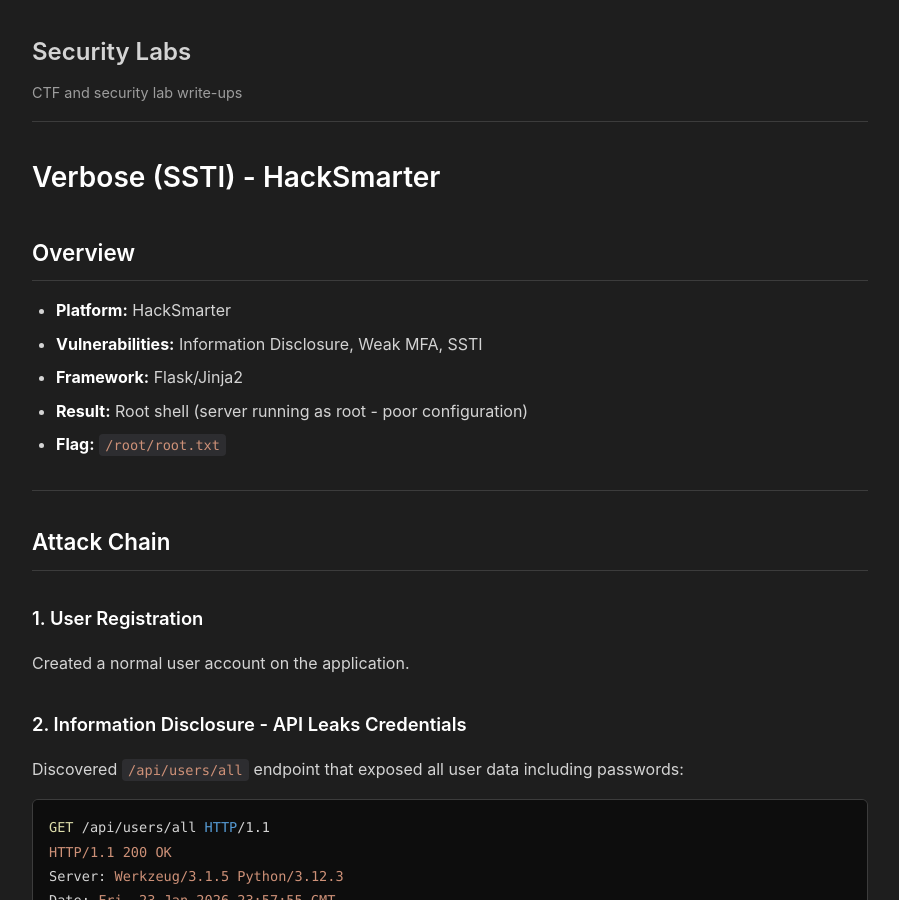
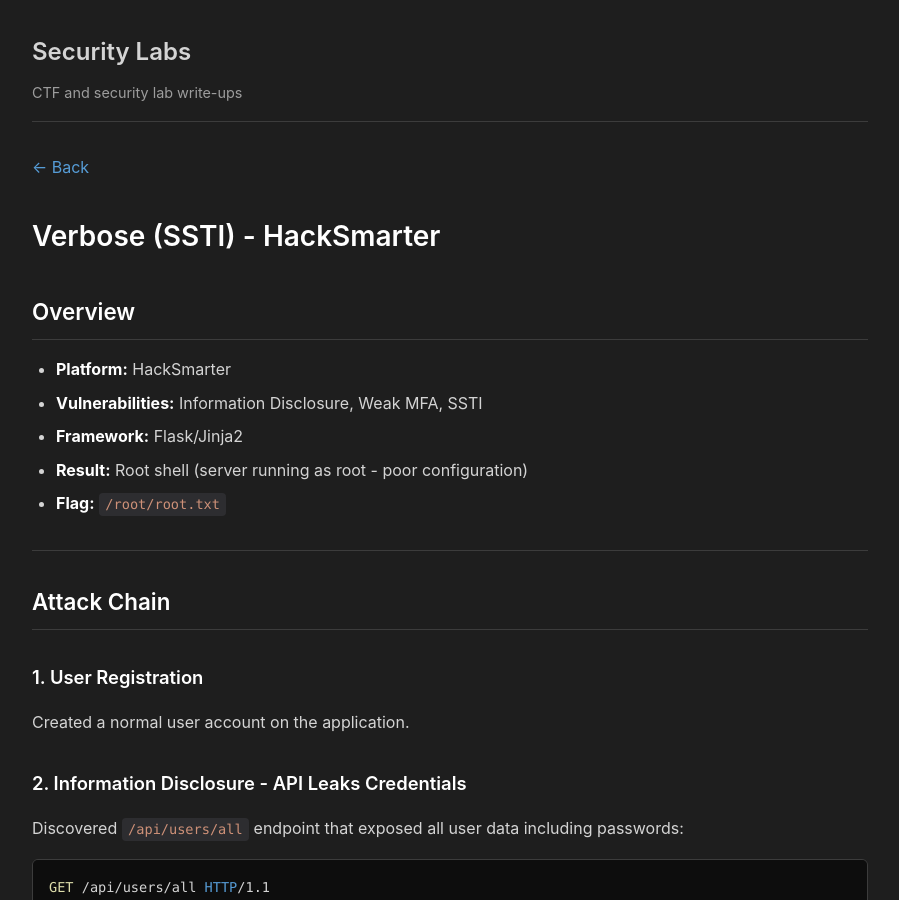
Before and after one commit to d4rkto0th/d4rkto0th.github.io, a Jekyll site: the page built from labs/webapp/Verbose.md, in a window 1280 px wide and 900 px high. Shown: the whole window, without its empty margins (190-1089 px from the left). Built offline with Jekyll 4.4.1, drawn with Linux system fonts in a browser that asks for light colours; our own code applies the rules of GitHub Pages for plain Markdown files.

Commit message:
Update Verbose.md

```diff
--- a/labs/webapp/Verbose.md
+++ b/labs/webapp/Verbose.md
@@ -1,3 +1,9 @@
+---
+layout: default
+title: "Verbose - SSTI"
+---
+[← Back](./)
+
 # Verbose (SSTI) - HackSmarter
 
 ## Overview
```
